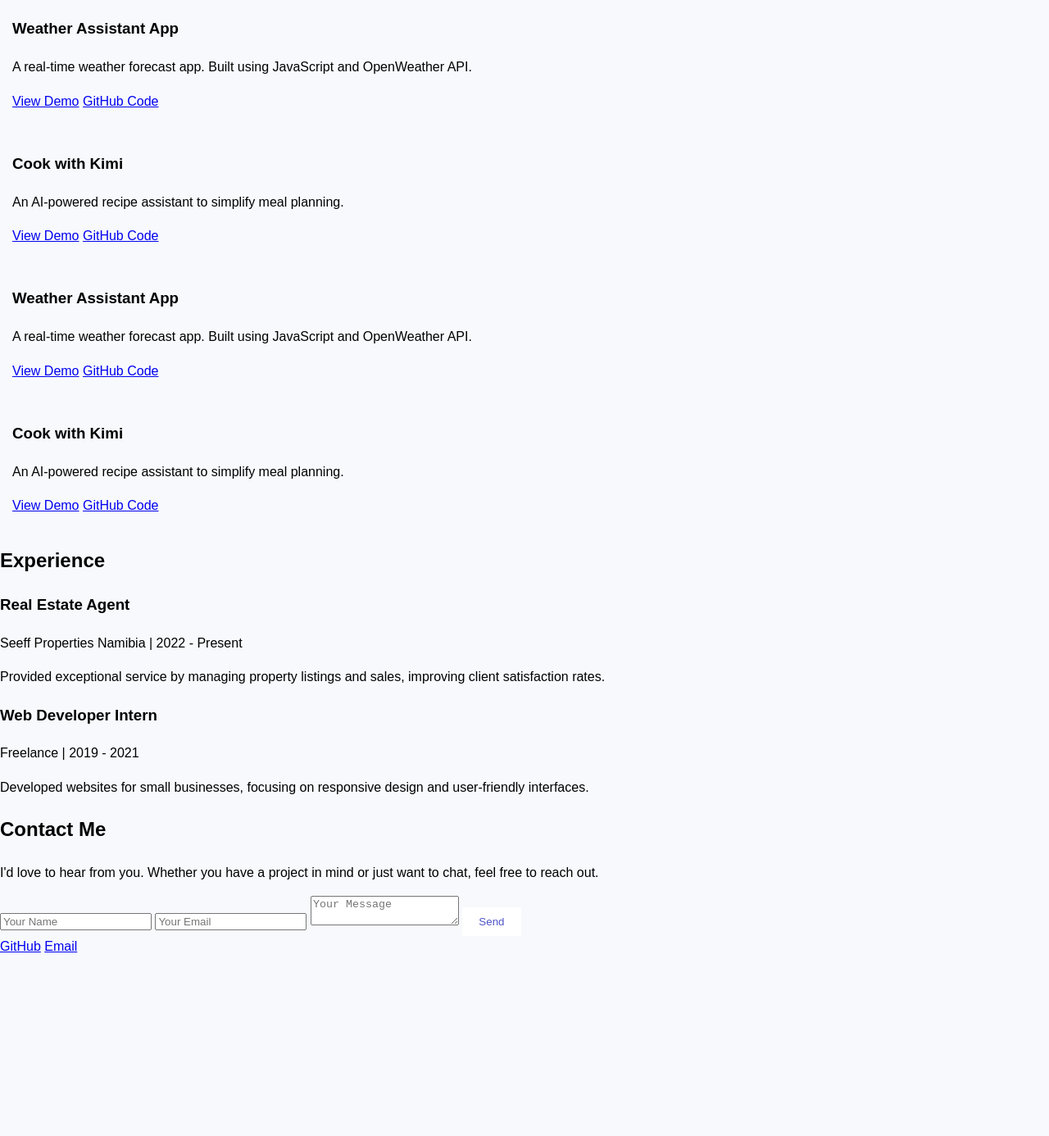
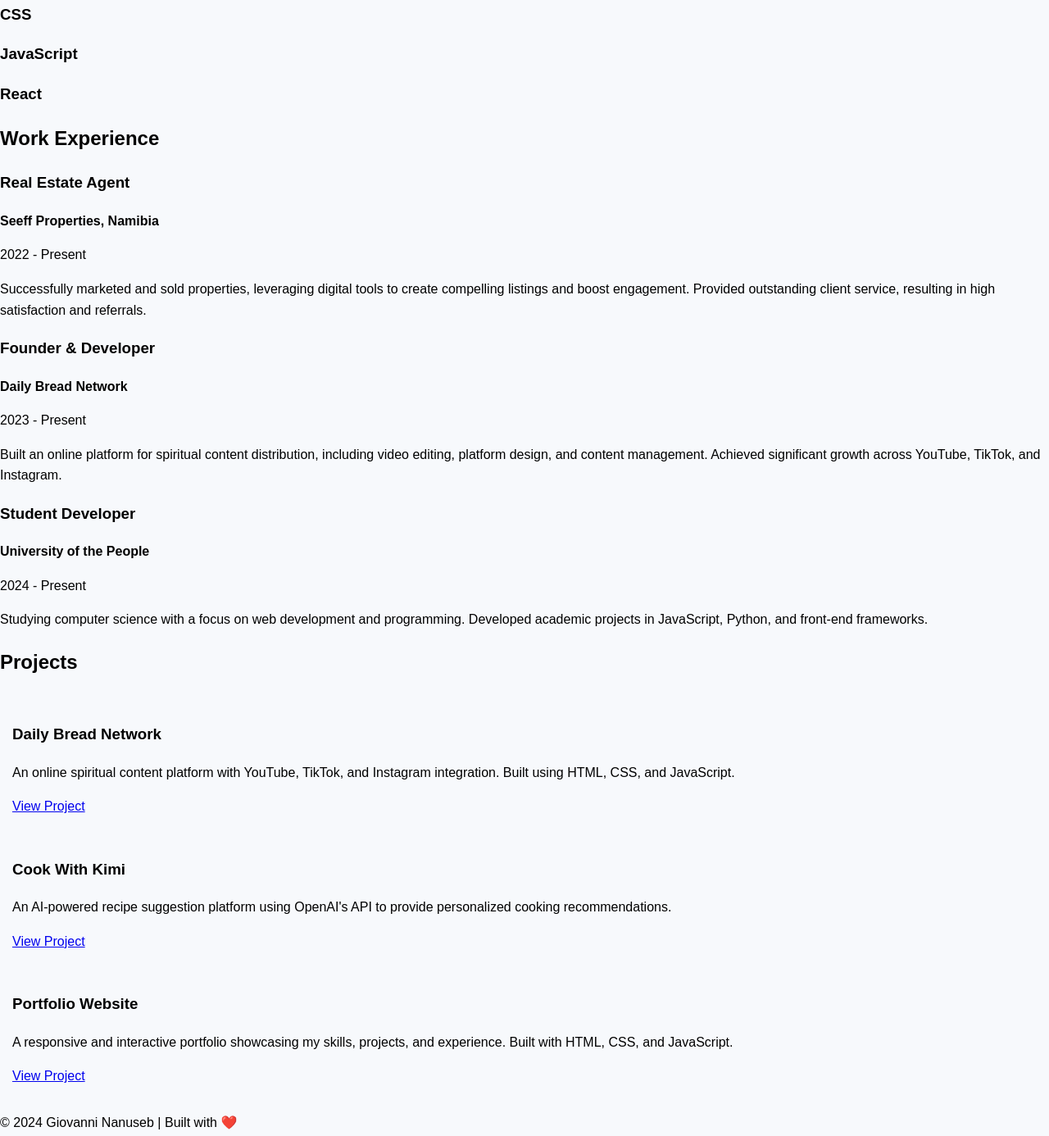
Before and after one commit to kimnanuseb/Coding, a plain HTML site: page index.html in a window 1280 px wide. Shown: the part 1032-2418 px from the top of the page at 82% size. Before the commit the page ends 2200 px from the top, so only its background shows below. Drawn offline with Linux system fonts and the light colour scheme.

Commit message:
Update index.html

```diff
--- a/index.html
+++ b/index.html
@@ -12,30 +12,57 @@
     <header id="hero">
         <div class="hero-content">
             <h1>Giovanni Nanuseb</h1>
-            <p>Innovative Web Developer | Graphic Designer | Creative Technologist</p>
+            <p>Web Developer | Creative Technologist | Problem Solver</p>
             <div class="metrics">
-                <div class="metric"><h2>5+</h2><p>Years Experience</p></div>
-                <div class="metric"><h2>20+</h2><p>Projects Completed</p></div>
-                <div class="metric"><h2>15+</h2><p>Happy Clients</p></div>
+                <div class="metric">
+                    <h2>5+</h2>
+                    <p>Years Experience</p>
+                </div>
+                <div class="metric">
+                    <h2>20+</h2>
+                    <p>Projects Completed</p>
+                </div>
+                <div class="metric">
+                    <h2>3</h2>
+                    <p>Languages Spoken</p>
+                </div>
             </div>
-            <button onclick="scrollToSection('about')">Learn More</button>
+            <button onclick="scrollToSection('about')">Explore My Work</button>
         </div>
     </header>
 
     <!-- About Section -->
     <section id="about">
         <h2>About Me</h2>
-        <div class="about-content">
-            <img src="your-photo.jpg" alt="Giovanni Nanuseb">
-            <p>
-                I am a passionate web developer with expertise in creating visually stunning and functional digital solutions. With years of experience, I've honed my skills in coding, design, and innovative problem-solving to help businesses thrive in the tech world.
-            </p>
+        <p>
+            Hi, I'm Giovanni Nanuseb, a passionate web developer and technologist based in Namibia.
+            I specialize in creating innovative digital solutions, with a focus on clean design, responsive development, and user-friendly interfaces.
+            I bring creativity, problem-solving, and technical expertise to every project.
+        </p>
+    </section>
+
+    <!-- Languages Section -->
+    <section id="languages">
+        <h2>Languages I Speak</h2>
+        <div class="language-list">
+            <div class="language">
+                <img src="images/namibia-flag.png" alt="Damara">
+                <p>Damara</p>
+            </div>
+            <div class="language">
+                <img src="images/south-africa-flag.png" alt="Afrikaans">
+                <p>Afrikaans</p>
+            </div>
+            <div class="language">
+                <img src="images/uk-flag.png" alt="English">
+                <p>English</p>
+            </div>
         </div>
     </section>
 
     <!-- Skills Section -->
     <section id="skills">
-        <h2>Skills & Tools</h2>
+        <h2>Skills</h2>
         <div class="skills-grid">
             <div class="skill">
                 <h3>HTML</h3>
@@ -51,77 +78,68 @@
             </div>
             <div class="skill">
                 <h3>React</h3>
-                <div class="progress-bar"><span style="width: 80%;"></span></div>
-            </div>
-            <div class="skill">
-                <h3>Figma</h3>
                 <div class="progress-bar"><span style="width: 75%;"></span></div>
             </div>
+        </div>
+    </section>
+
+    <!-- Work Experience Section -->
+    <section id="experience">
+        <h2>Work Experience</h2>
+        <div class="experience-item">
+            <h3>Real Estate Agent</h3>
+            <p><strong>Seeff Properties, Namibia</strong></p>
+            <p>2022 - Present</p>
+            <p>
+                Successfully marketed and sold properties, leveraging digital tools to create compelling listings
+                and boost engagement. Provided outstanding client service, resulting in high satisfaction and referrals.
+            </p>
+        </div>
+        <div class="experience-item">
+            <h3>Founder & Developer</h3>
+            <p><strong>Daily Bread Network</strong></p>
+            <p>2023 - Present</p>
+            <p>
+                Built an online platform for spiritual content distribution, including video editing, platform design,
+                and content management. Achieved significant growth across YouTube, TikTok, and Instagram.
+            </p>
+        </div>
+        <div class="experience-item">
+            <h3>Student Developer</h3>
+            <p><strong>University of the People</strong></p>
+            <p>2024 - Present</p>
+            <p>
+                Studying computer science with a focus on web development and programming. Developed academic
+                projects in JavaScript, Python, and front-end frameworks.
+            </p>
         </div>
     </section>
 
     <!-- Projects Section -->
     <section id="projects">
         <h2>Projects</h2>
-        <div class="project-grid">
+        <div class="projects-grid">
             <div class="project-card">
-                <h3>Weather Assistant App</h3>
-                <p>A real-time weather forecast app. Built using JavaScript and OpenWeather API.</p>
-                <a href="#" target="_blank">View Demo</a>
-                <a href="#" target="_blank">GitHub Code</a>
+                <h3>Daily Bread Network</h3>
+                <p>An online spiritual content platform with YouTube, TikTok, and Instagram integration. Built using HTML, CSS, and JavaScript.</p>
+                <a href="https://www.youtube.com/channel/UCDailyBread" target="_blank">View Project</a>
             </div>
             <div class="project-card">
-                <h3>Cook with Kimi</h3>
-                <p>An AI-powered recipe assistant to simplify meal planning.</p>
-                <a href="#" target="_blank">View Demo</a>
-                <a href="#" target="_blank">GitHub Code</a>
-            </div>
-             <div class="project-card">
-                <h3>Weather Assistant App</h3>
-                <p>A real-time weather forecast app. Built using JavaScript and OpenWeather API.</p>
-                <a href="#" target="_blank">View Demo</a>
-                <a href="#" target="_blank">GitHub Code</a>
+                <h3>Cook With Kimi</h3>
+                <p>An AI-powered recipe suggestion platform using OpenAI's API to provide personalized cooking recommendations.</p>
+                <a href="https://kimnanuseb.github.io/cook-with-kimi/" target="_blank">View Project</a>
             </div>
             <div class="project-card">
-                <h3>Cook with Kimi</h3>
-                <p>An AI-powered recipe assistant to simplify meal planning.</p>
-                <a href="#" target="_blank">View Demo</a>
-                <a href="#" target="_blank">GitHub Code</a>
+                <h3>Portfolio Website</h3>
+                <p>A responsive and interactive portfolio showcasing my skills, projects, and experience. Built with HTML, CSS, and JavaScript.</p>
+                <a href="https://kimnanuseb.github.io/portfolio/" target="_blank">View Project</a>
             </div>
         </div>
     </section>
 
-    <!-- Experience Section -->
-    <section id="experience">
-        <h2>Experience</h2>
-        <div class="timeline">
-            <div class="timeline-item">
-                <h3>Real Estate Agent</h3>
-                <p>Seeff Properties Namibia | 2022 - Present</p>
-                <p>Provided exceptional service by managing property listings and sales, improving client satisfaction rates.</p>
-            </div>
-            <div class="timeline-item">
-                <h3>Web Developer Intern</h3>
-                <p>Freelance | 2019 - 2021</p>
-                <p>Developed websites for small businesses, focusing on responsive design and user-friendly interfaces.</p>
-            </div>
-        </div>
-    </section>
-
-    <!-- Contact Section -->
-    <section id="contact">
-        <h2>Contact Me</h2>
-        <p>I'd love to hear from you. Whether you have a project in mind or just want to chat, feel free to reach out.</p>
-        <form id="contact-form">
-            <input type="text" id="name" placeholder="Your Name" required>
-            <input type="email" id="email" placeholder="Your Email" required>
-            <textarea id="message" placeholder="Your Message" required></textarea>
-            <button type="submit">Send</button>
-        </form>
-        <div class="social-links">
-            <a href="#">GitHub</a>
-            <a href="#">Email</a>
-        </div>
-    </section>
+    <!-- Footer -->
+    <footer>
+        <p>© 2024 Giovanni Nanuseb | Built with ❤️</p>
+    </footer>
 </body>
 </html>
```
